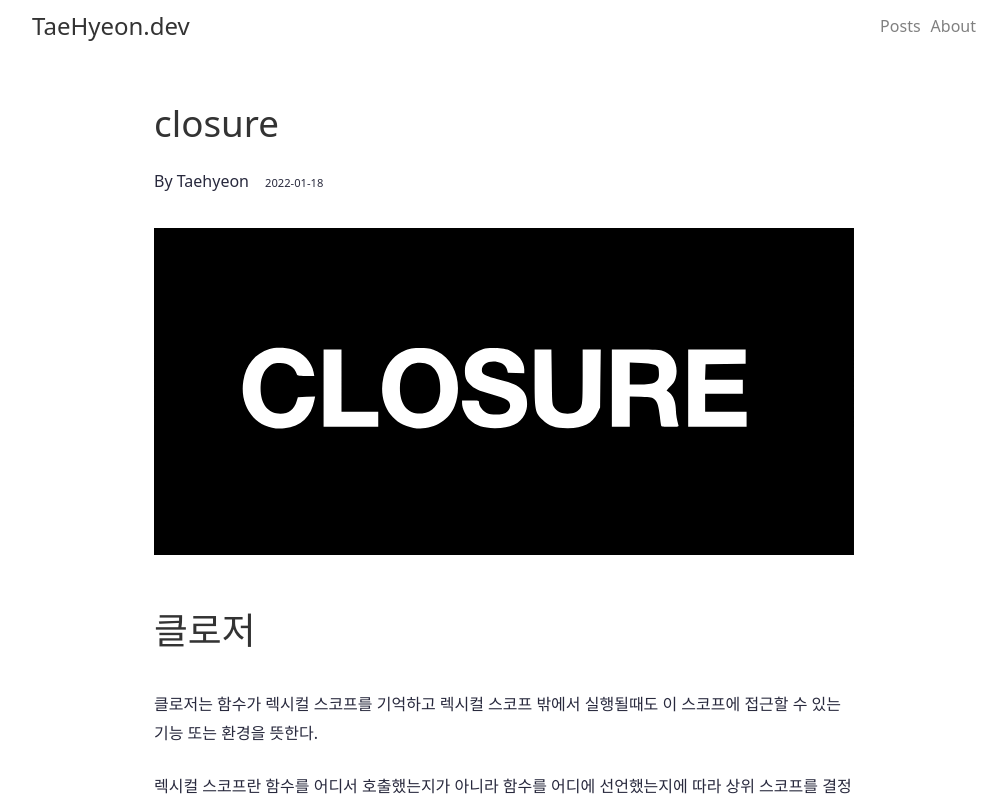
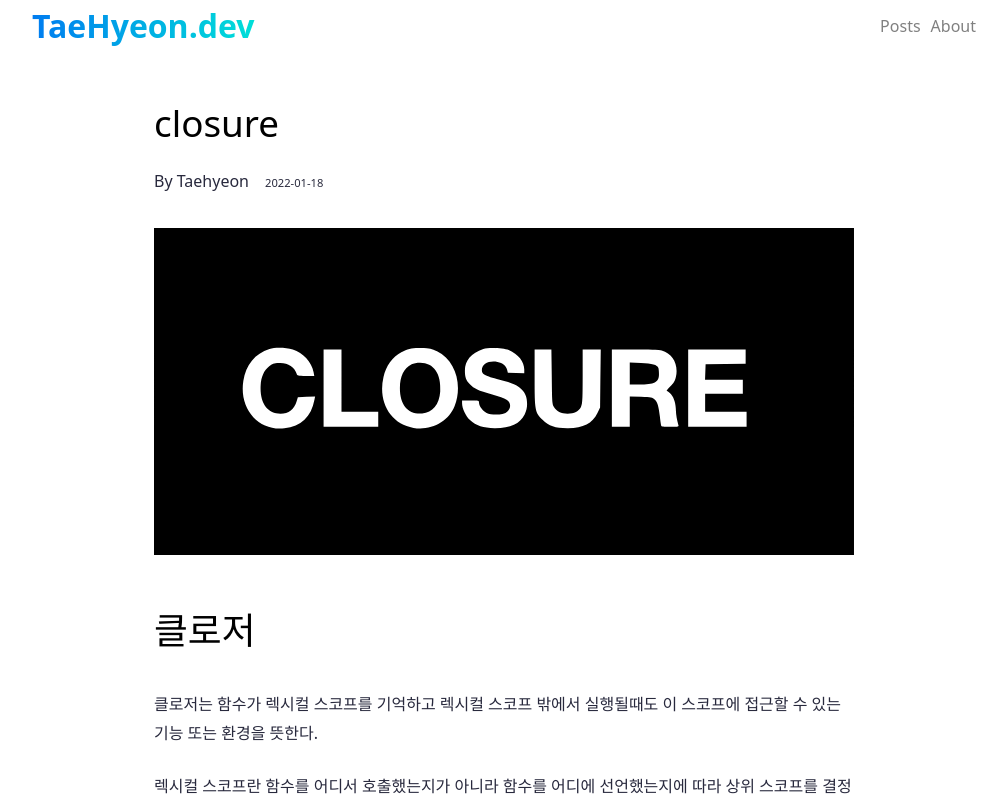
Before and after one commit to th2205/my-blog, a Next.js app: page /posts/closure in a window 1280 px wide. Shown: the top 800 px of the page, without its empty margins (136-1143 px from the left). Built offline with nearby package versions, Linux system fonts and the light colour scheme.

Commit message:
feat: update

```diff
--- a/components/Heading.module.scss
+++ b/components/Heading.module.scss
@@ -2,11 +2,15 @@
 
 .ui-heading {
   width: 100%;
+  //background-image: linear-gradient(90deg,#007CF0,#00DFD8);
+  //color: transparent;
+  //-webkit-background-clip: text;
+  //font-weight: bolder;
 }
 
 .ui-heading-theme {
   &--primary {
-    color: $font-black;
+    //color: $font-black;
   }
 
   &--secondary {
--- a/components/common/Header.tsx
+++ b/components/common/Header.tsx
@@ -2,6 +2,7 @@ import Head from "next/head";
 import styled from "@emotion/styled";
 import Heading from "@/components/Heading";
 import Link from "@/components/Link";
+import Title from "@/components/common/Title";
 
 type HeaderProps = {
   id?: string;
@@ -21,9 +22,7 @@ export default function Header({ id, description }: HeaderProps) {
       <HeaderContainer>
         <HeaderInnerContainer>
           <Link href="/" underline={false}>
-            <Heading as="h2" weight="s">
-              {title}
-            </Heading>
+            <Title>{title}</Title>
           </Link>
           <HeaderItemContainer>
             <Link href="/" underline={false}>
--- /dev/null
+++ b/components/common/Title.tsx
@@ -0,0 +1,47 @@
+import { ReactNode } from "react";
+import styled from "@emotion/styled";
+import { css } from "@emotion/react";
+
+interface HeadingProps {
+  variant?: "primary" | "secondary";
+  size?: "m" | "l";
+  children: ReactNode;
+}
+
+export default function Title({
+  variant = "primary",
+  size = "m",
+  ...props
+}: HeadingProps) {
+  return <CustomTitle variant={variant}>{props.children}</CustomTitle>;
+}
+
+const CustomTitle = styled.h1<HeadingProps>`
+  width: 100%;
+  background-image: linear-gradient(90deg, #007cf0, #00dfd8);
+  color: transparent;
+  -webkit-background-clip: text;
+  font-weight: bolder;
+  font-size: 2rem;
+
+  ${({ variant }) => variants[variant]}
+  ${({ size }) => sizes[size]}
+`;
+
+const variants = {
+  primary: css`
+    background-image: linear-gradient(90deg, #007cf0, #00dfd8);
+  `,
+  secondary: css`
+    background-image: linear-gradient(90deg, #7928ca, #ff0080);
+  `,
+};
+
+const sizes = {
+  m: css`
+    font-size: 5rem;
+  `,
+  l: css`
+    font-size: 7rem;
+  `,
+};
```
